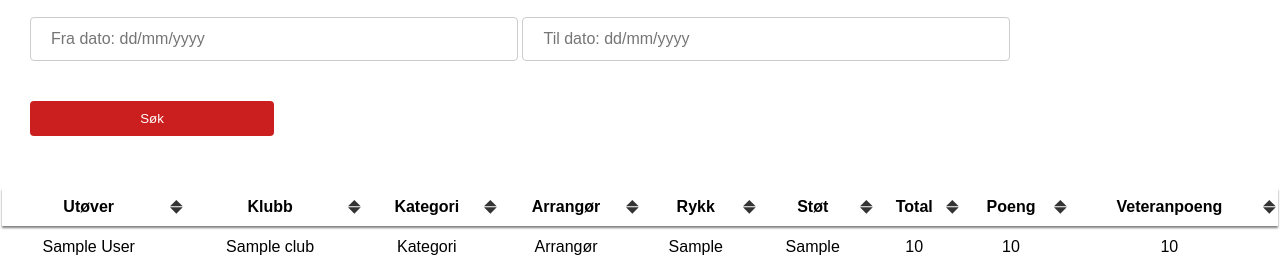
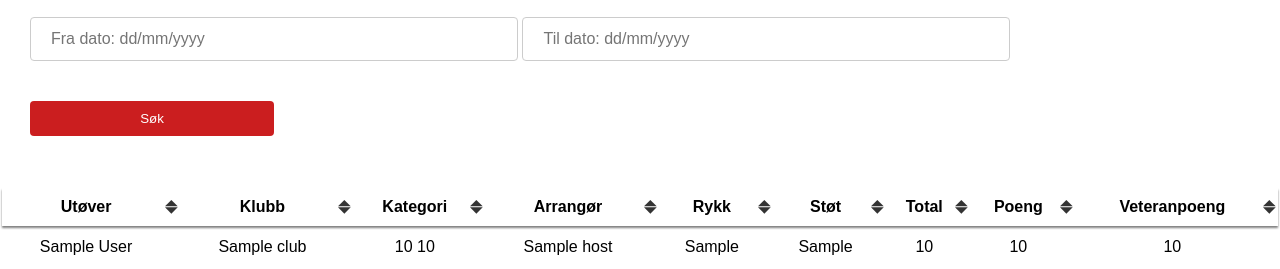
Before and after one commit to jorgenhenrichsen/TDT4290, a Django app: template athlitikos/public/templates/public/search.html in a window 1280 px wide. Shown: the part 531-800 px from the top of the page. Run offline with Django 3.2, Linux system fonts and the light colour scheme; the template is opened without the code that fills it: most values are stand-ins (such as "Sample title", 1, 10 or a date in 2020); lists and menus that the app fills with data are empty; some libraries are stand-ins or nearby versions.

Commit message:
Added host to competition Removed competitions from club

```diff
--- a/athlitikos/public/templates/public/result-table.html
+++ b/athlitikos/public/templates/public/result-table.html
@@ -24,8 +24,8 @@
 
                     <th>{{ result.lifter.first_name }} {{ result.lifter.last_name }}</th>
                     <th>{{ result.lifter.club }}</th>
-                    <th>Kategori</th>
-                    <th>Arrangør</th>
+                    <th>{{ result.age_group }} {{ result.weight_class }}</th>
+                    <th>{{ result.group.competition.host }}</th>
                     <th>{{ result.get_best_snatch }}</th>
                     <th>{{ result.get_bets_clean_and_jerk }}</th>
                     <th>{{ result.total }}</th>
--- a/athlitikos/resultregistration/models.py
+++ b/athlitikos/resultregistration/models.py
@@ -34,7 +34,7 @@ class Sinclair(models.Model):
 
 class Competition(models.Model):
     competition_category = models.CharField(max_length=100, validators=[validate_name])
-
+    host = models.CharField(max_length=100, verbose_name="Arrangør")
     location = models.CharField(max_length=100)
     start_date = models.DateField(help_text="år-måned-dag")
 
@@ -46,7 +46,6 @@ class Club(models.Model):
     club_name = models.CharField(max_length=100)
     region = models.CharField(max_length=100)
     address = models.CharField(max_length=100)
-    competition = models.ManyToManyField(Competition, blank=True)   # One Club can join many competitions
 
     def __str__(self):
         return self.club_name
```
Also changed, not shown: athlitikos/resultregistration/migrations/0004_auto_20171017_1235.py (added).
